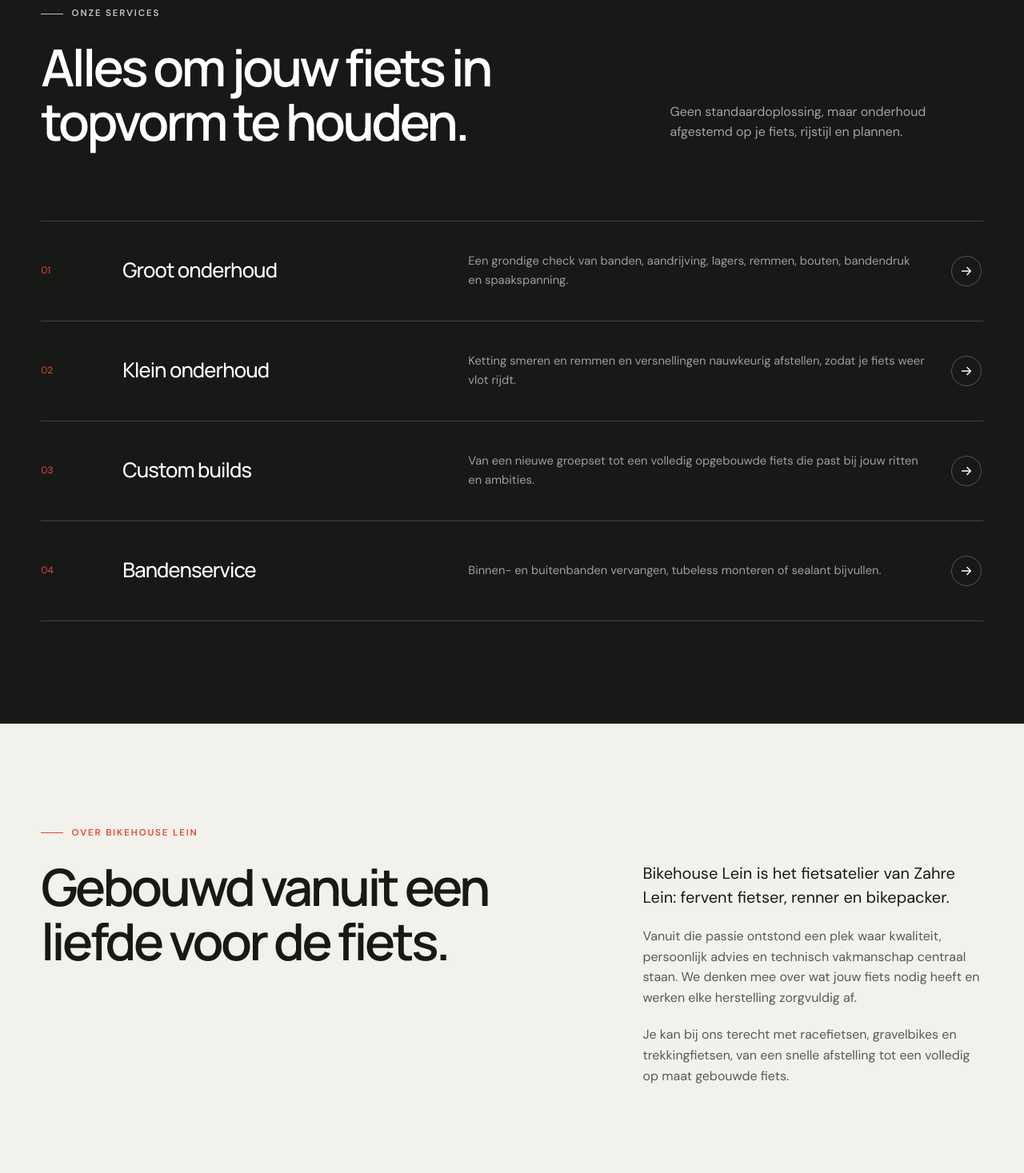
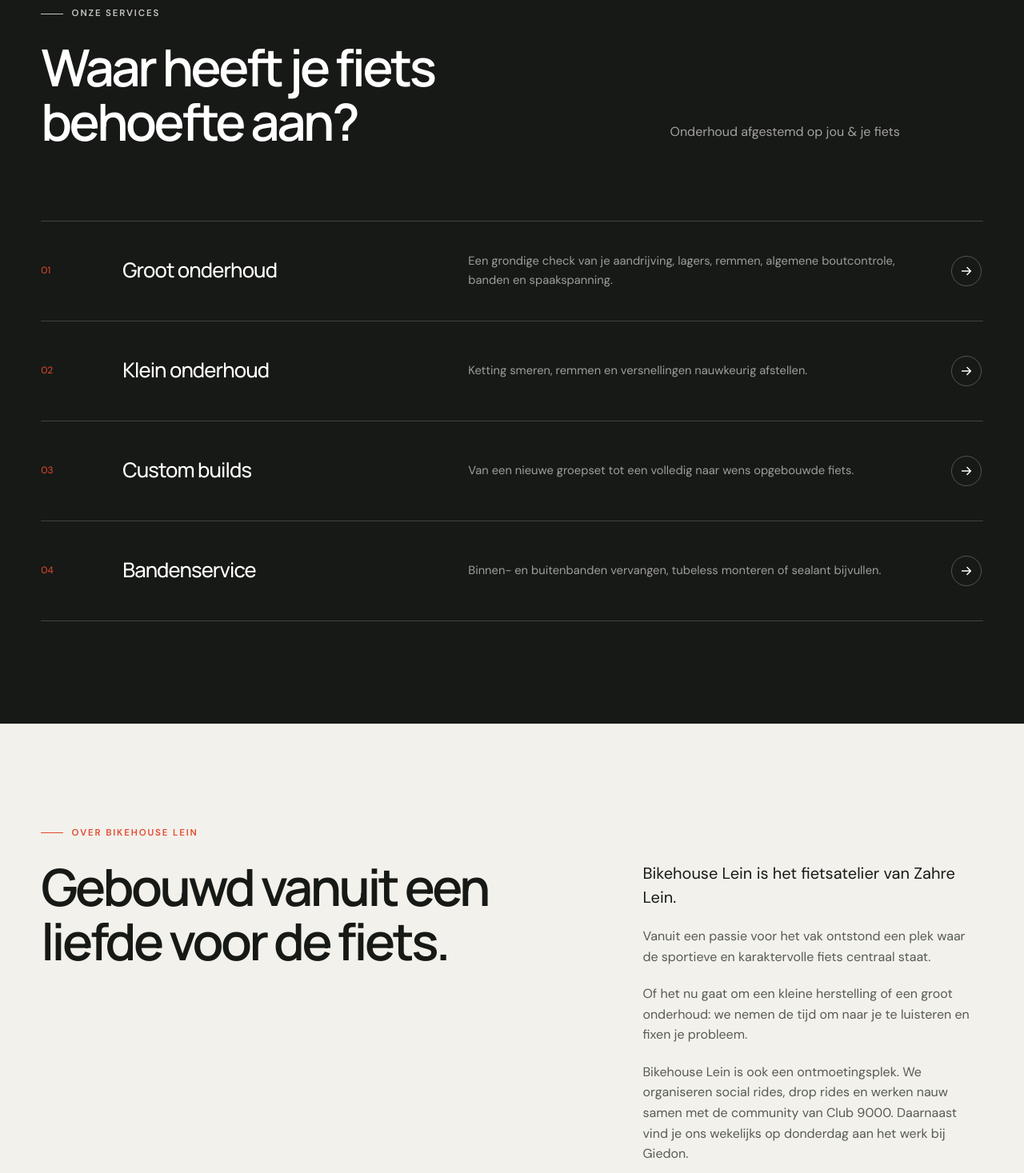
Before and after one commit to simonbwone101/fietsherstel-website, a React (Vite) app: page / in a window 1280 px wide. Shown: the part 920-2387 px from the top of the page at 80% size. Built offline with nearby package versions, Linux system fonts and the light colour scheme; grey boxes are pictures that could not be loaded.

Commit message:
Update App.tsx

```diff
--- a/src/App.tsx
+++ b/src/App.tsx
@@ -7,19 +7,19 @@ const services = [
     number: "01",
     title: "Groot onderhoud",
     description:
-      "Een grondige check van banden, aandrijving, lagers, remmen, bouten, bandendruk en spaakspanning.",
+      "Een grondige check van je aandrijving, lagers, remmen, algemene boutcontrole, banden en spaakspanning.",
   },
   {
     number: "02",
     title: "Klein onderhoud",
     description:
-      "Ketting smeren en remmen en versnellingen nauwkeurig afstellen, zodat je fiets weer vlot rijdt.",
+      "Ketting smeren, remmen en versnellingen nauwkeurig afstellen.",
   },
   {
     number: "03",
     title: "Custom builds",
     description:
-      "Van een nieuwe groepset tot een volledig opgebouwde fiets die past bij jouw ritten en ambities.",
+      "Van een nieuwe groepset tot een volledig naar wens opgebouwde fiets.",
   },
   {
     number: "04",
@@ -170,11 +170,10 @@ export default function App() {
           <div className="services-intro">
             <div>
               <p className="eyebrow eyebrow--light">Onze services</p>
-              <h2>Alles om jouw fiets in topvorm te houden.</h2>
+              <h2>Waar heeft je fiets behoefte aan?</h2>
             </div>
             <p>
-              Geen standaardoplossing, maar onderhoud afgestemd op je fiets,
-              rijstijl en plannen.
+              Onderhoud afgestemd op jou & je fiets
             </p>
           </div>
           <div className="services-list">
@@ -198,19 +197,16 @@ export default function App() {
             </div>
             <div className="about-copy">
               <p className="lead">
-                Bikehouse Lein is het fietsatelier van Zahre Lein: fervent
-                fietser, renner en bikepacker.
+                Bikehouse Lein is het fietsatelier van Zahre Lein.
               </p>
               <p>
-                Vanuit die passie ontstond een plek waar kwaliteit, persoonlijk
-                advies en technisch vakmanschap centraal staan. We denken mee
-                over wat jouw fiets nodig heeft en werken elke herstelling
-                zorgvuldig af.
+                Vanuit een passie voor het vak ontstond een plek waar de sportieve en karaktervolle fiets centraal staat.
               </p>
               <p>
-                Je kan bij ons terecht met racefietsen, gravelbikes en
-                trekkingfietsen, van een snelle afstelling tot een volledig op
-                maat gebouwde fiets.
+                Of het nu gaat om een kleine herstelling of een groot onderhoud: we nemen de tijd om naar je te luisteren en fixen je probleem.
+              </p>
+              <p>
+                Bikehouse Lein is ook een ontmoetingsplek. We organiseren social rides, drop rides en werken nauw samen met de community van Club 9000. Daarnaast vind je ons wekelijks op donderdag aan het werk bij Giedon.
               </p>
             </div>
           </div>
@@ -233,7 +229,6 @@ export default function App() {
           <div className="work-heading">
             <div>
               <p className="eyebrow">Recent werk</p>
-              <h2>Met aandacht gebouwd. Klaar om te rijden.</h2>
             </div>
             <a
               className="text-link"
```
